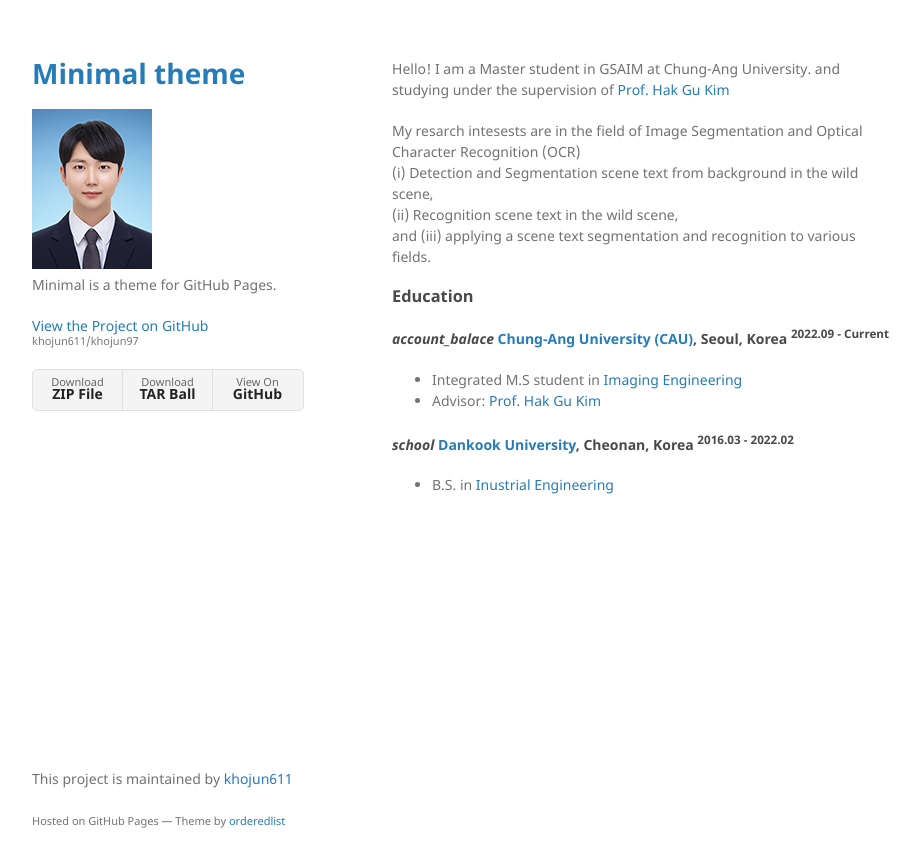
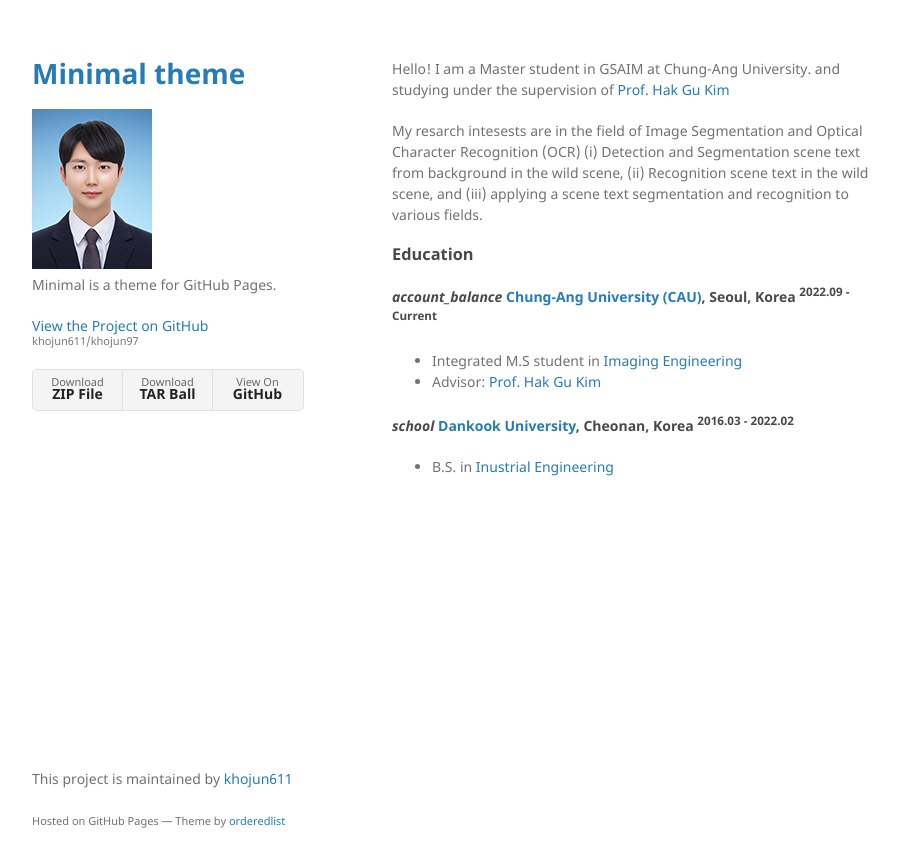
Before and after one commit to khojun611/khojun97, a Jekyll site: the page built from index.md, in a window 1280 px wide. Shown: the top 867 px of the page, without its empty margins (178-1098 px from the left). Built offline with Jekyll 4.4.1, drawn with Linux system fonts in a browser that asks for light colours.

Commit message:
Update index.md

```diff
--- a/index.md
+++ b/index.md
@@ -15,7 +15,7 @@ and (iii) applying a scene text segmentation and recognition to various fields.
 ### Education
 
 <h4 class="education">
-  <i class="material-icons md-18">account_balace</i>
+  <i class="material-icons md-18">account_balance</i>
   <a href="https://www.cau.ac.kr/index.do">Chung-Ang University (CAU)</a>, Seoul, Korea
   <sup>2022.09 - Current</sup>
  </h4>
```
